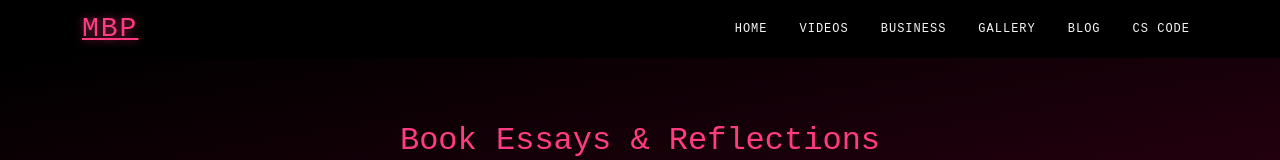
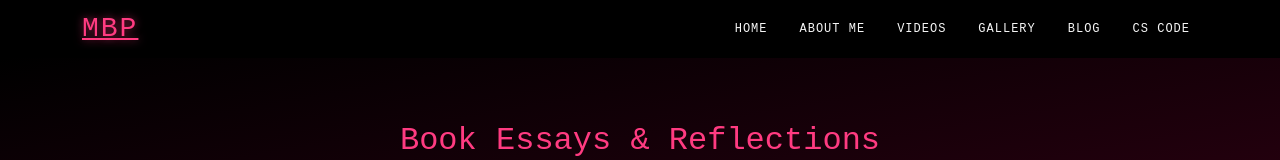
Before and after one commit to madisenbpatrick1/madisen-p-website, a React (Create React App) app in the folder madisen-patrick-web/: page /#/blog in a window 1280 px wide. Shown: the top 160 px of the page. Built offline with nearby package versions, Linux system fonts and the light colour scheme.

Commit message:
updated business to About Me section

```diff
--- a/madisen-patrick-web/src/App.tsx
+++ b/madisen-patrick-web/src/App.tsx
@@ -5,13 +5,13 @@ import './App.css';
 import Home from './pages/Home/Home';
 import LoadingScreen from './pages/LoadingPage/LoadingScreen';
 import Videos from './pages/YouTubePage/Videos';
-import Business from './pages/BusinessPage/Business';
 import Gallery from './pages/GalleryPage/Gallery';
 import Blog from './pages/BlogPage/Blog';
 import BlogDetail from './pages/BlogDetailPage/BlogDetail';
 import Code from './pages/CodePage/Code';
 import Navbar from "./components/common/Navbar";
 import { HashRouter, Route, Routes } from "react-router-dom";
+import AboutMe from './pages/AboutMePage/AboutMe';
 
 function App() {
 
@@ -28,7 +28,7 @@ function App() {
             {/* Add more routes here */}
             {/* Route path="/youtube/*" ... */}
             <Route path="/videos" element={<Videos />} />
-            <Route path="/business" element={<Business />} />
+            <Route path="/about_me" element={<AboutMe />} />
             <Route path="/gallery" element={<Gallery />} />
             <Route path="/blog" element={<Blog />} />
             <Route path="/blog/:id" element={<BlogDetail />} />
--- a/madisen-patrick-web/src/components/common/Navbar.tsx
+++ b/madisen-patrick-web/src/components/common/Navbar.tsx
@@ -33,13 +33,13 @@ export default function Navbar() {
               </Link>
             </li>
             <li className="nav-item">
-              <Link to="/videos" className="nav-link navbar-link">
-                Videos
+              <Link to="/about_me" className="nav-link navbar-link">
+                About Me
               </Link>
             </li>
             <li className="nav-item">
-              <Link to="/business" className="nav-link navbar-link">
-                Business
+              <Link to="/videos" className="nav-link navbar-link">
+                Videos
               </Link>
             </li>
             <li className="nav-item">
--- a/madisen-patrick-web/src/config/navLinks.ts
+++ b/madisen-patrick-web/src/config/navLinks.ts
@@ -1,6 +1,6 @@
 export const navLinks = [
+    { name: "ABOUT ME", path: "/about_me" },
     { name: "VIDEOS", path: "/videos" },
-    { name: "BUSINESS", path: "/business" },
     { name: "GALLERY", path: "/gallery" },
     { name: "BLOG", path: "/blog" },
     { name: "CODE", path: "/code" },
--- a/madisen-patrick-web/src/pages/BusinessPage/Business.tsx
+++ b/madisen-patrick-web/src/pages/AboutMePage/AboutMe.tsx
@@ -1,10 +1,10 @@
 import Navbar from "../../components/common/Navbar";
-export default function Business() {
+export default function AboutMe() {
     return (
       <div>
         <Navbar />
         <h1>Welcome to Madisen Patrick's Website</h1>
-        <p>This is the Business page.</p>
+        <p>This is the About me page.</p>
       </div>
     );
   }
```
Also changed, not shown: madisen-patrick-web/src/pages/AboutMePage/AboutMe.css (added).
